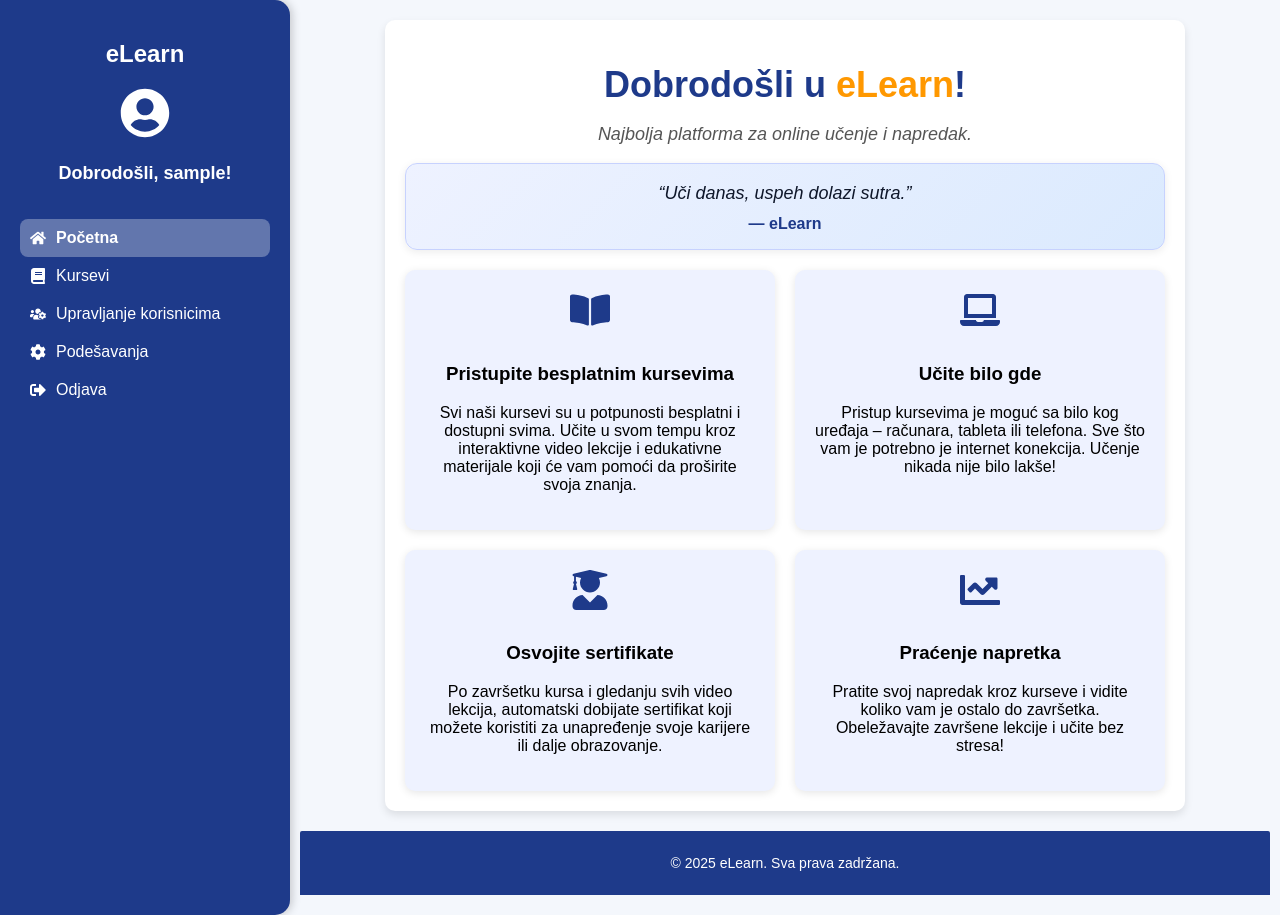
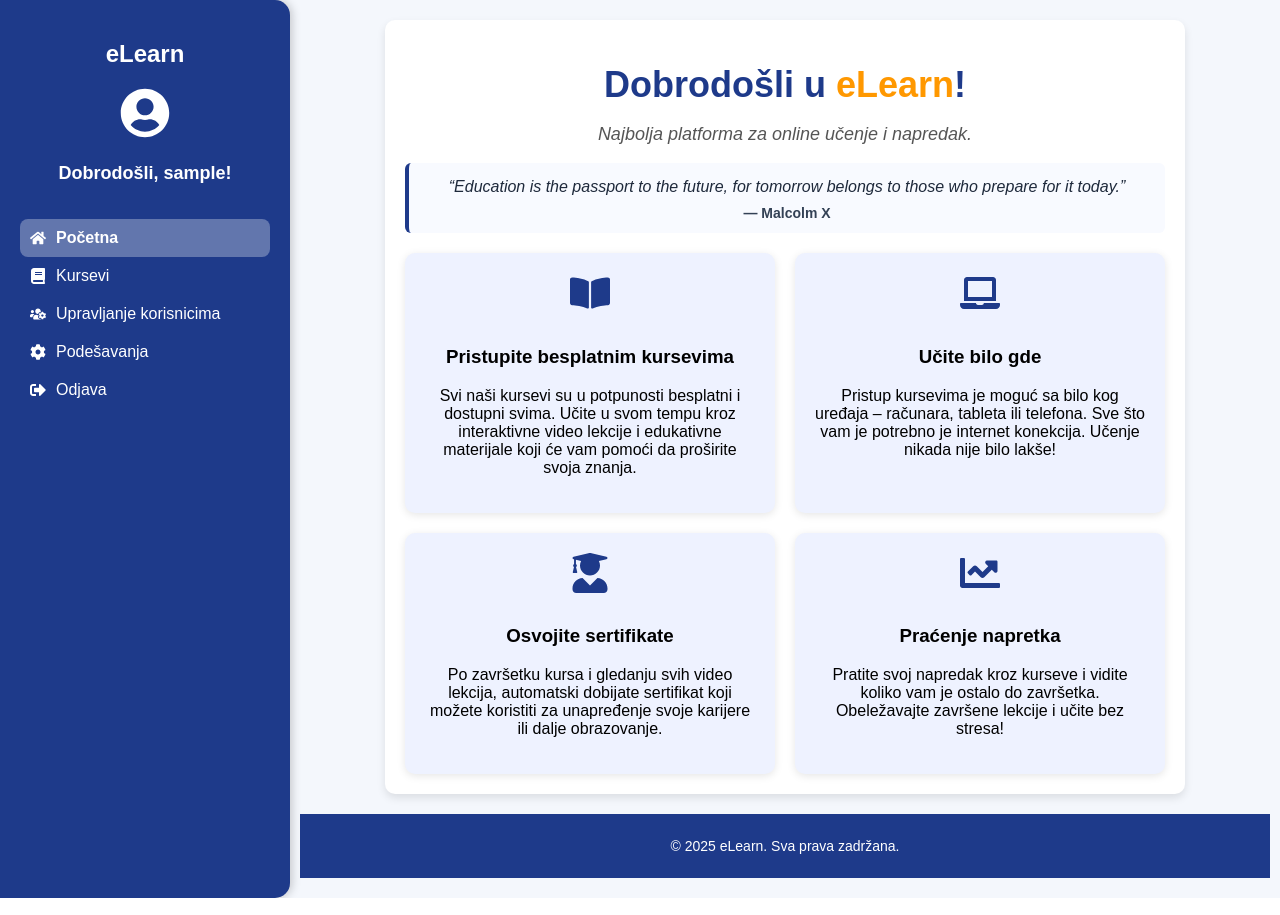
Before and after one commit to elab-development/platforma_za_online_kurseve_2021_0108, a React (Create React App) app in the folder front_end/: page /dashboard in a window 1280 px wide. Built offline with nearby package versions, Linux system fonts and the light colour scheme; no server answers; sample sign-in values are in the browser's storage.

Commit message:
izmena citata

```diff
--- a/front_end/src/components/Dashboard.js
+++ b/front_end/src/components/Dashboard.js
@@ -1,38 +1,48 @@
-
 import React, { useContext, useEffect, useState } from "react";
 import Sidebar from "./Sidebar";
 import { AuthContext } from "../context/AuthContext";
 import { FaBookOpen, FaLaptop, FaUserGraduate, FaChartLine } from "react-icons/fa";
-import { api } from "../api/api-client";
+
+const ZENQUOTES_ENDPOINT = "https://zenquotes.io/api/quotes";
 
 const Dashboard = () => {
   const { user } = useContext(AuthContext);
+
   const [quote, setQuote] = useState(null);
   const [qLoading, setQLoading] = useState(true);
 
+  const keywords = /learn|study|education|knowledge|reading|practice|school|teacher/i;
+
+  const fetchLearningQuote = async () => {
+    setQLoading(true);
+    try {
+      const res = await fetch(`${ZENQUOTES_ENDPOINT}?t=${Date.now()}`);
+      if (!res.ok) throw new Error(`HTTP ${res.status}`);
+      const arr = await res.json();
+
+      // filtriramo samo citate o učenju
+      const filtered = arr.filter((x) => keywords.test(x.q));
+      const pick = filtered.length
+        ? filtered[Math.floor(Math.random() * filtered.length)]
+        : arr[Math.floor(Math.random() * arr.length)];
+
+      setQuote({
+        text: pick.q,
+        author: pick.a,
+      });
+    } catch (e) {
+      // fallback – uvek edukativno
+      setQuote({
+        text: "Education is the passport to the future, for tomorrow belongs to those who prepare for it today.",
+        author: "Malcolm X",
+      });
+    } finally {
+      setQLoading(false);
+    }
+  };
+
   useEffect(() => {
-    const loadQuote = async () => {
-      try {
-        const res = await api.get("/external/quote", {
-          headers: {
-            Authorization: `Bearer ${user?.token}`
-          }
-        }); // GET /api/external/quote
-        if (res?.data?.text) {
-          setQuote(res.data);
-        } else {
-          // fallback ako backend vrati nešto neočekivano
-          setQuote({ text: "Uči danas, uspeh dolazi sutra.", author: "eLearn" });
-        }
-      } catch (e) {
-        console.error("Greška pri učitavanju citata:", e?.response?.data || e.message);
-        // lokalni fallback da UI nikad nije prazan
-        setQuote({ text: "Uči danas, uspeh dolazi sutra.", author: "eLearn" });
-      } finally {
-        setQLoading(false);
-      }
-    };
-    loadQuote();
+    fetchLearningQuote();
   }, []);
 
   return (
@@ -47,56 +57,55 @@ const Dashboard = () => {
             <i>Najbolja platforma za online učenje i napredak.</i>
           </p>
 
-          {/* Motivaciona poruka */}
+          {/* Diskretna motivaciona poruka za učenje */}
           <div style={styles.motivationCard}>
             {qLoading ? (
-              <span style={{ opacity: 0.7 }}>Učitavam motivacionu poruku…</span>
+              <span style={{ opacity: 0.7 }}>Učitavam...</span>
             ) : (
               <>
                 <div style={styles.quoteText}>&ldquo;{quote?.text}&rdquo;</div>
-                <div style={styles.quoteAuthor}>— {quote?.author || "Nepoznat autor"}</div>
+                <div style={styles.quoteAuthor}>— {quote?.author}</div>
               </>
             )}
           </div>
 
+          {/* Info sekcija — ne menjamo */}
           <div style={styles.infoSection}>
             <div style={styles.infoBox}>
               <FaBookOpen style={styles.icon} />
               <h3>Pristupite besplatnim kursevima</h3>
               <p>
-                Svi naši kursevi su u potpunosti besplatni i dostupni svima.
-                Učite u svom tempu kroz interaktivne video lekcije i edukativne materijale
-                koji će vam pomoći da proširite svoja znanja.
+                Svi naši kursevi su u potpunosti besplatni i dostupni svima. Učite u svom tempu kroz interaktivne video
+                lekcije i edukativne materijale koji će vam pomoći da proširite svoja znanja.
               </p>
             </div>
             <div style={styles.infoBox}>
               <FaLaptop style={styles.icon} />
               <h3>Učite bilo gde</h3>
               <p>
-                Pristup kursevima je moguć sa bilo kog uređaja – računara,
-                tableta ili telefona. Sve što vam je potrebno je internet konekcija.
-                Učenje nikada nije bilo lakše!
+                Pristup kursevima je moguć sa bilo kog uređaja – računara, tableta ili telefona. Sve što vam je potrebno
+                je internet konekcija. Učenje nikada nije bilo lakše!
               </p>
             </div>
             <div style={styles.infoBox}>
               <FaUserGraduate style={styles.icon} />
               <h3>Osvojite sertifikate</h3>
               <p>
-                Po završetku kursa i gledanju svih video lekcija,
-                automatski dobijate sertifikat koji možete koristiti za unapređenje
-                svoje karijere ili dalje obrazovanje.
+                Po završetku kursa i gledanju svih video lekcija, automatski dobijate sertifikat koji možete koristiti za
+                unapređenje svoje karijere ili dalje obrazovanje.
               </p>
             </div>
             <div style={styles.infoBox}>
               <FaChartLine style={styles.icon} />
               <h3>Praćenje napretka</h3>
               <p>
-                Pratite svoj napredak kroz kurseve i vidite koliko vam je
-                ostalo do završetka. Obeležavajte završene lekcije i učite bez stresa!
+                Pratite svoj napredak kroz kurseve i vidite koliko vam je ostalo do završetka. Obeležavajte završene
+                lekcije i učite bez stresa!
               </p>
             </div>
           </div>
         </div>
+
         <footer style={styles.footer}>
           <p>&copy; {new Date().getFullYear()} eLearn. Sva prava zadržana.</p>
         </footer>
@@ -140,25 +149,22 @@ const styles = {
   subtitle: { fontSize: "18px", color: "#555", marginBottom: "18px" },
 
   motivationCard: {
-    background: "linear-gradient(135deg, #eef2ff 0%, #dbeafe 100%)",
-    border: "1px solid #c7d2fe",
-    color: "#0f172a",
-    padding: "16px",
-    borderRadius: "12px",
-    boxShadow: "0px 2px 8px rgba(0,0,0,0.08)",
+    background: "#f8faff",
+    borderLeft: "4px solid #1e3a8a",
+    padding: "12px 16px",
     marginBottom: "18px",
+    borderRadius: "6px",
+    color: "#1e293b",
   },
-  quoteText: { fontSize: "18px", fontStyle: "italic", lineHeight: 1.5 },
-  quoteAuthor: { marginTop: "8px", fontWeight: 700, color: "#1e3a8a" },
+  quoteText: { fontSize: "16px", fontStyle: "italic", marginBottom: 6, lineHeight: 1.5 },
+  quoteAuthor: { fontSize: "14px", fontWeight: 600, color: "#334155" },
 
-  // ⬇️ Jedina bitna promena: fiksno 2 kolone (2 gore + 2 dole)
   infoSection: {
     display: "grid",
     gridTemplateColumns: "repeat(2, minmax(0, 1fr))",
     gap: "20px",
     marginTop: "20px",
   },
-
   infoBox: {
     background: "#eef2ff",
     padding: "20px",
@@ -168,13 +174,12 @@ const styles = {
     transition: "transform 0.3s ease",
   },
   icon: { fontSize: "40px", color: "#1e3a8a", marginBottom: "10px" },
+
   footer: {
     textAlign: "center",
     background: "#1e3a8a",
     color: "white",
     width: "100%",
-    borderTopLeftRadius: "2px",
-    borderTopRightRadius: "2px",
     marginTop: "20px",
     padding: "10px",
     fontSize: "14px",
```
